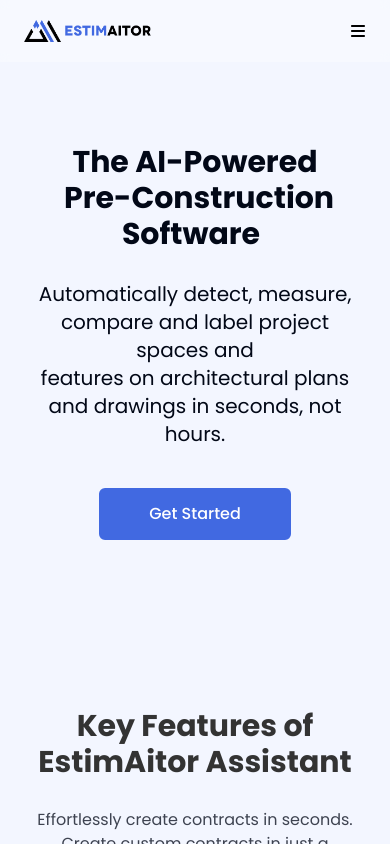
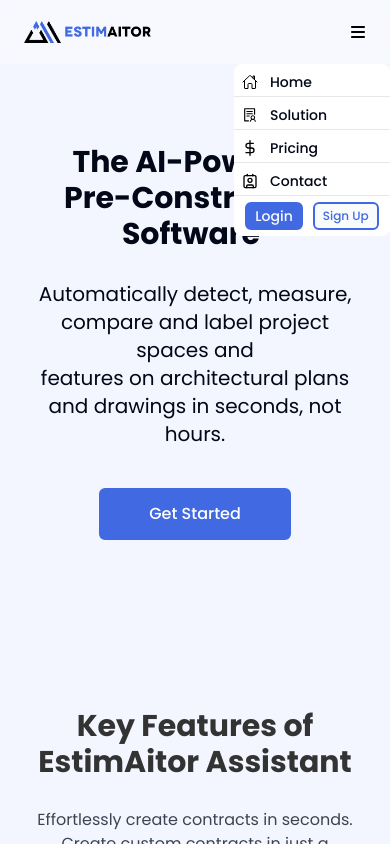
Before and after one commit to Rao-Hamza853/Estimaitor-ReactJS, a React (Vite) app: page / in a window 390 px wide. Both pictures are taken after a click on the icon 358 px from the left and 30 px from the top of the page. Shown: the top 844 px of the page. Built offline with nearby package versions, Linux system fonts and the light colour scheme; what tailwindcss-motion would draw is missing.

Commit message:
nav box on click

```diff
--- a/src/components/navbar.jsx
+++ b/src/components/navbar.jsx
@@ -1,25 +1,54 @@
-import logo from '../assets/img/logo.png'
-import LoginBtn from './ui/login-btn'
-import SignUpBtn from './ui/signup-btn'
+import { useState } from "react";
+import logo from "../assets/img/logo.png";
+import Sidebar from "./sidebar";
+import LoginBtn from "./ui/login-btn";
+import SignUpBtn from "./ui/signup-btn";
 import { FaBars } from "react-icons/fa6";
 
 const Navbar = () => {
+  const [nav, setNav] = useState(false);
   return (
-    <div className='flex items-center justify-between bg-[#f9fbff8f] fixed top-0 w-full px-6 py-5  backdrop-blur-sm z-30 lg:p-3 lg:px-14 '>
-      <img src={logo} alt="logo" className='w-32 h-auto md:w-48 lg:w-auto' />
-      <ul className='hidden md:flex lg:flex lg:gap-5 xl:gap-14'>
-        <li><a className='li-style' href="#hero" >Home</a></li>
-        <li><a className='li-style' href="#solutions" >Solutions</a></li>
-        <li><a className='li-style' href="#pricing" >Pricing</a></li>
-        <li><a className='li-style' href="#footer" >Contact</a></li>
-      </ul>
-      <div className='flex gap-2 xl:gap-4'>
-        <LoginBtn title="Login"/>
-        <SignUpBtn/>
+    <div className="">
+      <div className="flex items-center justify-between bg-[#f9fbff8f] fixed top-0 w-full px-6 h-16  backdrop-blur-sm z-30 lg:p-3 lg:px-14 ">
+        <img src={logo} alt="logo" className="w-32 h-auto md:w-48 lg:w-auto" />
+        <ul className="hidden md:flex lg:flex lg:gap-5 xl:gap-14">
+          <li>
+            <a className="li-style" href="#hero">
+              Home
+            </a>
+          </li>
+          <li>
+            <a className="li-style" href="#solutions">
+              Solutions
+            </a>
+          </li>
+          <li>
+            <a className="li-style" href="#pricing">
+              Pricing
+            </a>
+          </li>
+          <li>
+            <a className="li-style" href="#footer">
+              Contact
+            </a>
+          </li>
+        </ul>
+        <div className="flex gap-2 xl:gap-4">
+          <LoginBtn title="Login" />
+          <SignUpBtn />
+        </div>
+        <FaBars
+          className="md:hidden lg:hidden xl:hidden"
+          onClick={() => setNav(!nav)}
+        />
       </div>
-      <FaBars className='md:hidden lg:hidden xl:hidden' />
+      {nav ? (
+        <div className="fixed w-full z-40">
+          <Sidebar />
+        </div>
+      ) : null}
     </div>
-  )
-}
+  );
+};
 
-export default Navbar
+export default Navbar;
--- a/src/components/pricing.jsx
+++ b/src/components/pricing.jsx
@@ -5,7 +5,7 @@
 const Pricing = () => {
   const[isChecked, setIsChecked] = useState(true)
   return (
-    <div className="bg-[#F3F6FF] h-full -mb-32 md:pt-20 md:-mt-10 lg:pt-20 lg:pb-20" id="pricing">
+    <div className="bg-[#F3F6FF] h-full pt-20 -mt-20 -mb-32 md:pt-20 md:-mt-10 lg:pt-20 lg:pb-20" id="pricing">
       <div className="flex flex-col items-center gap-y-3 md:gap-y-4 lg:gap-y-5">
         <p className="text-base text-[#020817]">Pricing Plan</p>
         <h1 className="text-3xl text-[#333333] font-bold pt-2 md:text-4xl">
--- /dev/null
+++ b/src/components/sidebar.jsx
@@ -0,0 +1,49 @@
+import { IoHomeOutline } from "react-icons/io5";
+import { AiOutlineSolution } from "react-icons/ai";
+import { FiDollarSign } from "react-icons/fi";
+import { LuContact } from "react-icons/lu";
+import LoginBtn1 from "./ui/login-btn1";
+import SignUpBtn1 from "./ui/signup-btn1";
+
+const Sidebar = () => {
+  return (
+    <div className="bg-transparent w-full absolute top-16">
+      <div className="flex flex-col gap-y-1 w-2/5 bg-white divide-y rounded-lg float-end">
+        <a href="#hero">
+        <div className="flex items-center gap-x-3 pt-2 px-2">
+          <IoHomeOutline />
+          <h2 className="text-sm font-medium text-[#020817]">Home</h2>
+        </div>
+        </a>
+
+        <a href="#solutions">
+        <div className="flex items-center gap-x-3 pt-2 px-2">
+          <AiOutlineSolution />
+          <h2 className="text-sm font-medium text-[#020817]">Solution</h2>
+        </div>
+        </a>
+
+       <a href="#pricing">
+       <div className="flex items-center gap-x-3 pt-2 px-2">
+          <FiDollarSign />
+          <h2 className="text-sm font-medium text-[#020817]">Pricing</h2>
+        </div>
+       </a>
+
+        <a href="#footer">
+          <div className="flex items-center gap-x-3 pt-2 px-2">
+          <LuContact />
+          <h2 className="text-sm font-medium text-[#020817]">Contact</h2>
+        </div>
+        </a>
+
+        <div className="flex justify-center gap-x-2.5 py-1.5">
+          <LoginBtn1 title="Login" />
+          <SignUpBtn1 />
+        </div>
+      </div>
+    </div>
+  );
+};
+
+export default Sidebar;
--- /dev/null
+++ b/src/components/ui/login-btn1.jsx
@@ -0,0 +1,9 @@
+const LoginBtn1 = (props) => {
+    return (
+      <button className="text-[#F8FAFC] bg-[#4169E1] px-2 py-0.5 text-sm font-medium rounded-md border-2 border-[#4169E1] hover:text-[#4169E1] hover:bg-[#F8FAFC] ">
+        {props.title}
+      </button>
+    );
+  };
+
+  export default LoginBtn1;
--- /dev/null
+++ b/src/components/ui/signup-btn1.jsx
@@ -0,0 +1,11 @@
+const SignUpBtn1 = () => {
+    return (
+
+        <button className="text-[#4169E1] bg-[#F8FAFC] px-2 py-0.5 text-center text-xs font-medium rounded-md border-2 border-[#4169E1] hover:text-[#F8FAFC] hover:bg-[#4169E1] ">
+            Sign Up
+          </button>
+
+    );
+  };
+
+  export default SignUpBtn1;
```
